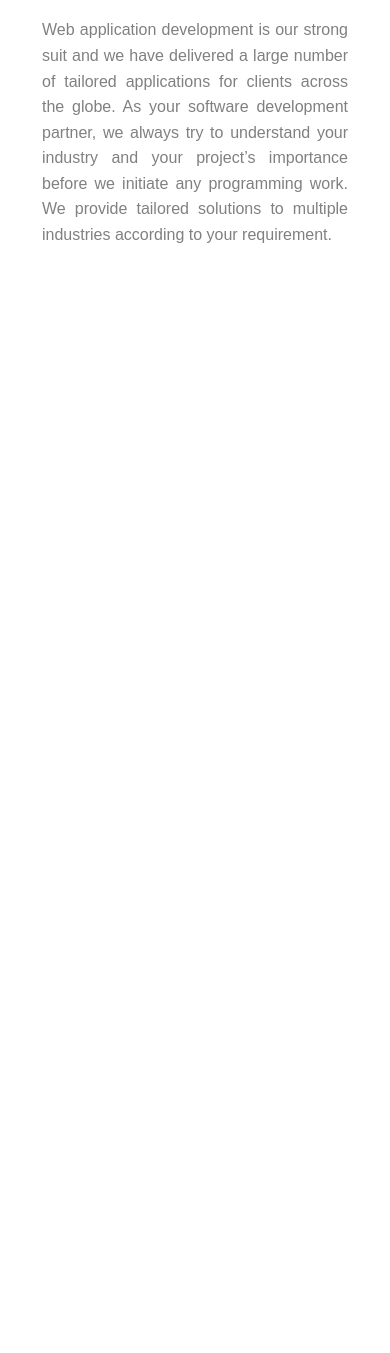
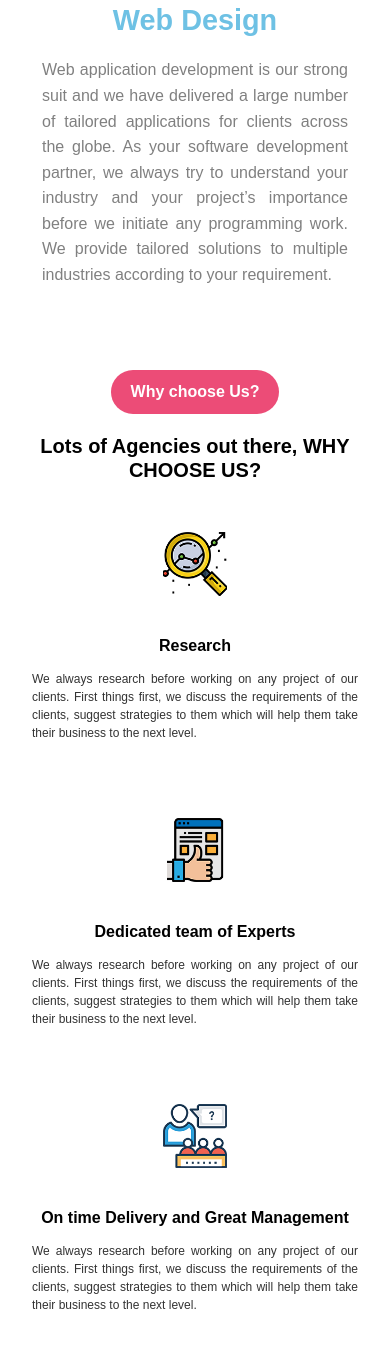
Before and after one commit to dhruv0110/nhancio, a plain HTML site: page index.html in a window 390 px wide. Shown: the part 4936-6289 px from the top of the page. Before the commit the page ends 5250 px from the top, so only its background shows below. Drawn offline with nearby package versions, Linux system fonts and the light colour scheme.

Commit message:
why choose us section added

```diff
--- a/index.html
+++ b/index.html
@@ -140,6 +140,65 @@
     </section>
 
 
+
+
+
+    <section class="why-choose-us">
+    <div class="container">
+        <div class="section-header">
+            <button class="why-button">Why choose Us?</button>
+            <h2>Lots of Agencies out there, WHY CHOOSE US?</h2>
+        </div>
+
+        <!-- First Row -->
+        <div class="row">
+            <div class="column image-column">
+                <img src="./assets/research.png" alt="Research">
+            </div>
+            <div class="column text-column">
+                <h3>Research</h3>
+                <p>We always research before working on any project of our clients. First things first, we discuss the requirements of the clients, suggest strategies to them which will help them take their business to the next level.</p>
+            </div>
+        </div>
+
+        <!-- Second Row -->
+        <div class="row reverse">
+            <div class="column text-column">
+                <h3>Dedicated team of Experts</h3>
+                <p>We always research before working on any project of our clients. First things first, we discuss the requirements of the clients, suggest strategies to them which will help them take their business to the next level.</p>
+            </div>
+            <div class="column image-column">
+                <img src="./assets/dedicate.png" alt="Dedicated team of Experts">
+            </div>
+        </div>
+
+        <!-- Third Row -->
+        <div class="row">
+            <div class="column image-column">
+                <img src="./assets/ontime.png" alt="On time Delivery and Great Management">
+            </div>
+            <div class="column text-column">
+                <h3>On time Delivery and Great Management</h3>
+                <p>We always research before working on any project of our clients. First things first, we discuss the requirements of the clients, suggest strategies to them which will help them take their business to the next level.</p>
+            </div>
+        </div>
+
+        <!-- Fourth Row -->
+        <div class="row reverse">
+            <div class="column text-column">
+                <h3>24x7 Support</h3>
+                <p>We always research before working on any project of our clients. First things first, we discuss the requirements of the clients, suggest strategies to them which will help them take their business to the next level.</p>
+            </div>
+            <div class="column image-column">
+                <img src="./assets/dedicate.png" alt="24x7 Support">
+            </div>
+        </div>
+    </div>
+</section>
+
+
+
+
     <script
       src="https://cdn.jsdelivr.net/npm/bootstrap@5.3.3/dist/js/bootstrap.bundle.min.js"
       integrity="sha384-YvpcrYf0tY3lHB60NNkmXc5s9fDVZLESaAA55NDzOxhy9GkcIdslK1eN7N6jIeHz"
--- a/style.css
+++ b/style.css
@@ -38,8 +38,29 @@ body { font-family: Arial, sans-serif; color: #fff; }
 .web-design-content p { color: grey; font-size: 1.2rem; line-height: 1.6; }
 
 
+/* Why Choose Us Section */
+.why-choose-us { padding: 60px 20px; background-color: #fff; text-align: center; color: #333; }
+.section-header { margin-bottom: 50px; }
+.why-button { background-color: #ec4c77; color: #fff; border: none; padding: 10px 20px; border-radius: 25px; font-weight: bold; cursor: pointer; margin-bottom: 20px; }
+.why-choose-us h2 { font-size: 24px; font-weight: 700; color: #000; margin-bottom: 40px; }
 
-/* Additional Responsive Adjustments for Other Sections */
+/* Row and Column Layout */
+.row { display: flex; justify-content: space-between; flex-wrap: wrap; margin-bottom: 40px; }
+.column { flex: 1; max-width: 45%; min-width: 280px; margin-bottom: 20px; }
+.column img { width: 7.5rem; height: 7.5rem; margin-bottom: 20px; }
+.column h3 { font-size: 20px; font-weight: 600; margin-bottom: 15px; color: #000; }
+.column p { font-size: 16px; color: #333; line-height: 1.5; text-align: justify; }
+
+
+
+/* Responsive Design */
+@media (max-width: 1024px) {
+    /* Why Choose Us Section */
+    .row { flex-direction: column; align-items: center;}
+    .row.reverse { flex-direction: column-reverse; }
+    .column { max-width: 90%; }
+    .column img { width: 6rem; height: 6rem; }
+}
 @media (max-width: 768px) {
     /* Mobile App Section */
     .mobile-app { padding: 0; }
@@ -47,7 +68,7 @@ body { font-family: Arial, sans-serif; color: #fff; }
     .cards { margin-top: 2rem; }
 
     /* Services Section */
-    .services-section { padding: 10px; }
+    .services-section { padding: 10px; margin-top: 2.5rem;}
     .section-title { width: 100%; font-size: 2rem; }
 
     /* Web Design Section */
@@ -57,6 +78,14 @@ body { font-family: Arial, sans-serif; color: #fff; }
     .web-design-content { text-align: justify; padding: 0 10px; }
     .web-design-content h2 { font-size: 1.8rem; }
     .web-design-content p { font-size: 1rem;}
+
+    /* Why Choose Us Section */
+    .why-choose-us{margin-top: 1rem; padding-top: 0;}
+    .row.reverse { flex-direction: column-reverse; }
+    .column { max-width: 100%; }
+    .column img { width: 5rem; height: 5rem; }
+    .column h3 { font-size: 18px; }
+    .column p { font-size: 14px; }
 }
 @media (max-width: 480px) {
     /* Mobile App Section */
@@ -67,4 +96,10 @@ body { font-family: Arial, sans-serif; color: #fff; }
     /* Services Section */
     .services-section { padding: 10px; }
     .section-title { width: 100%; font-size: 1.2rem; }
+
+    /* Why Choose Us Section */
+    .why-choose-us h2 { font-size: 20px; }
+    .column img { width: 4rem; height: 4rem; }
+    .column h3 { font-size: 16px; }
+    .column p { font-size: 12px; }
 }
```
Also changed, not shown: assets/dedicate.png (added), assets/ontime.png (added), assets/research.png (added).
